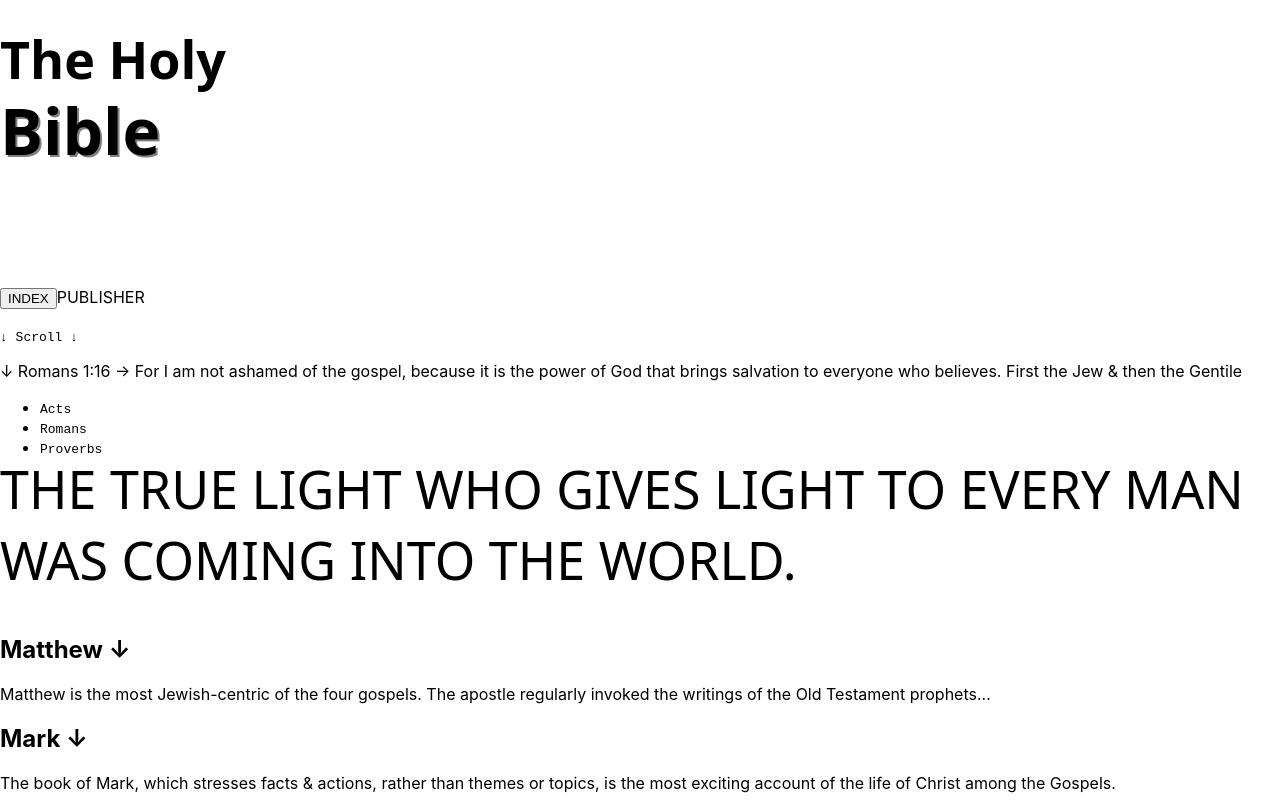
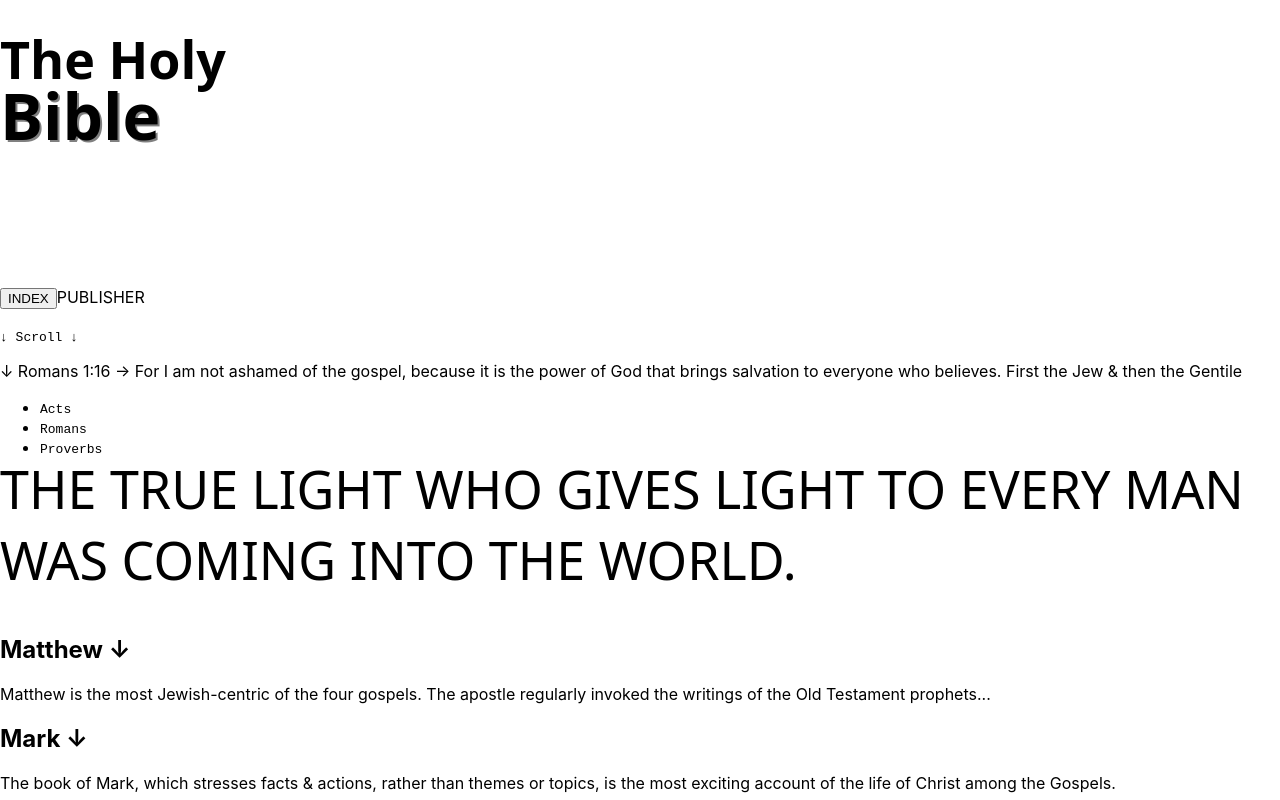
Before and after one commit to jnutt367/the-holy-bible, a Next.js app: page / in a window 1280 px wide. Shown: the top 800 px of the page. Built offline with nearby package versions, Linux system fonts and the light colour scheme.

Commit message:
Update Home.module.css
Bible moves up

```diff
--- a/styles/Home.module.css
+++ b/styles/Home.module.css
@@ -9,7 +9,7 @@
 }
 .title {
   position: relative;
-  top: -70px;
+  top: -85px;
   margin-top: 0;
   font-family: Ariel, sans;
   text-shadow: 2px 2px grey;
```
